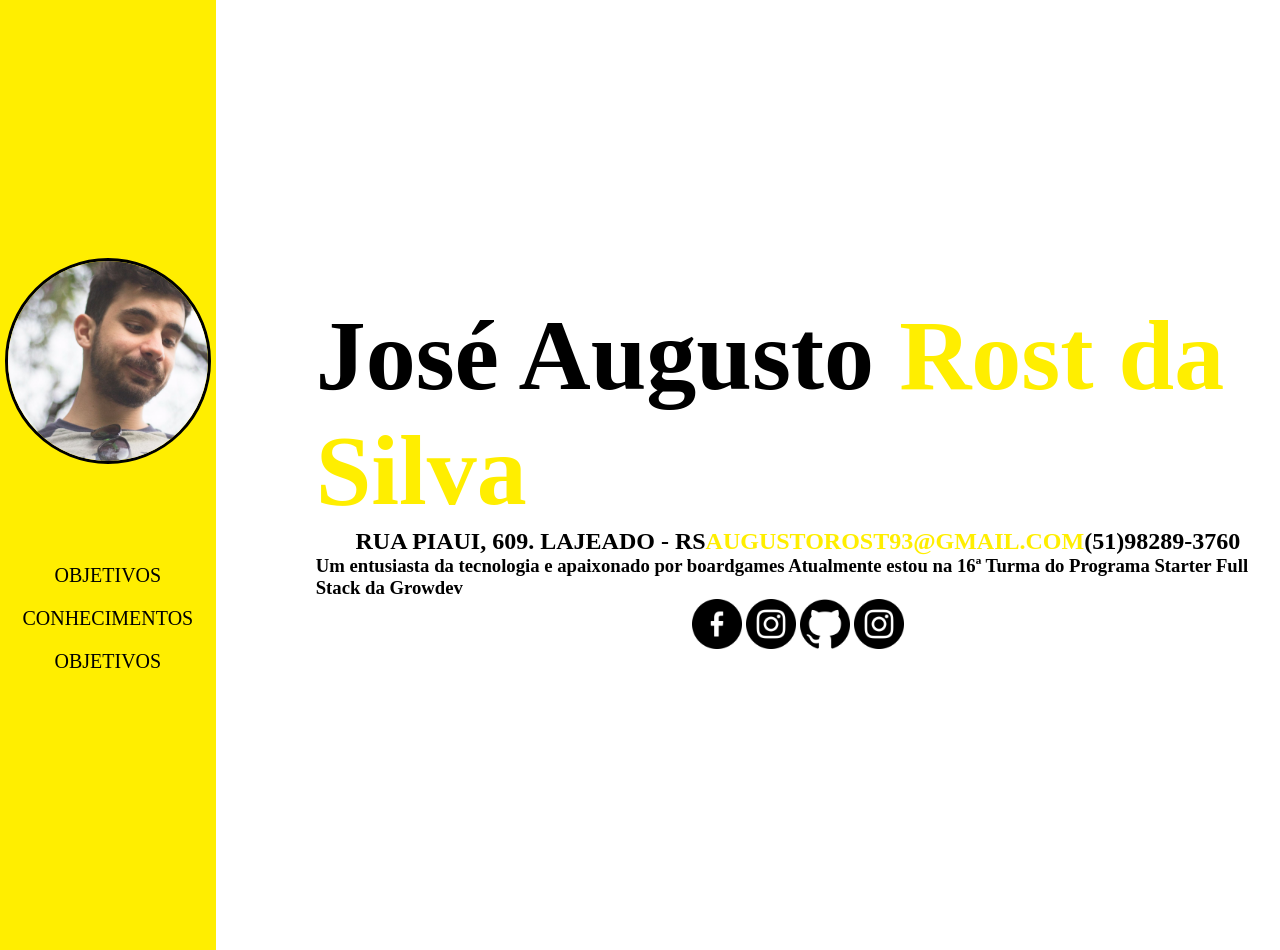
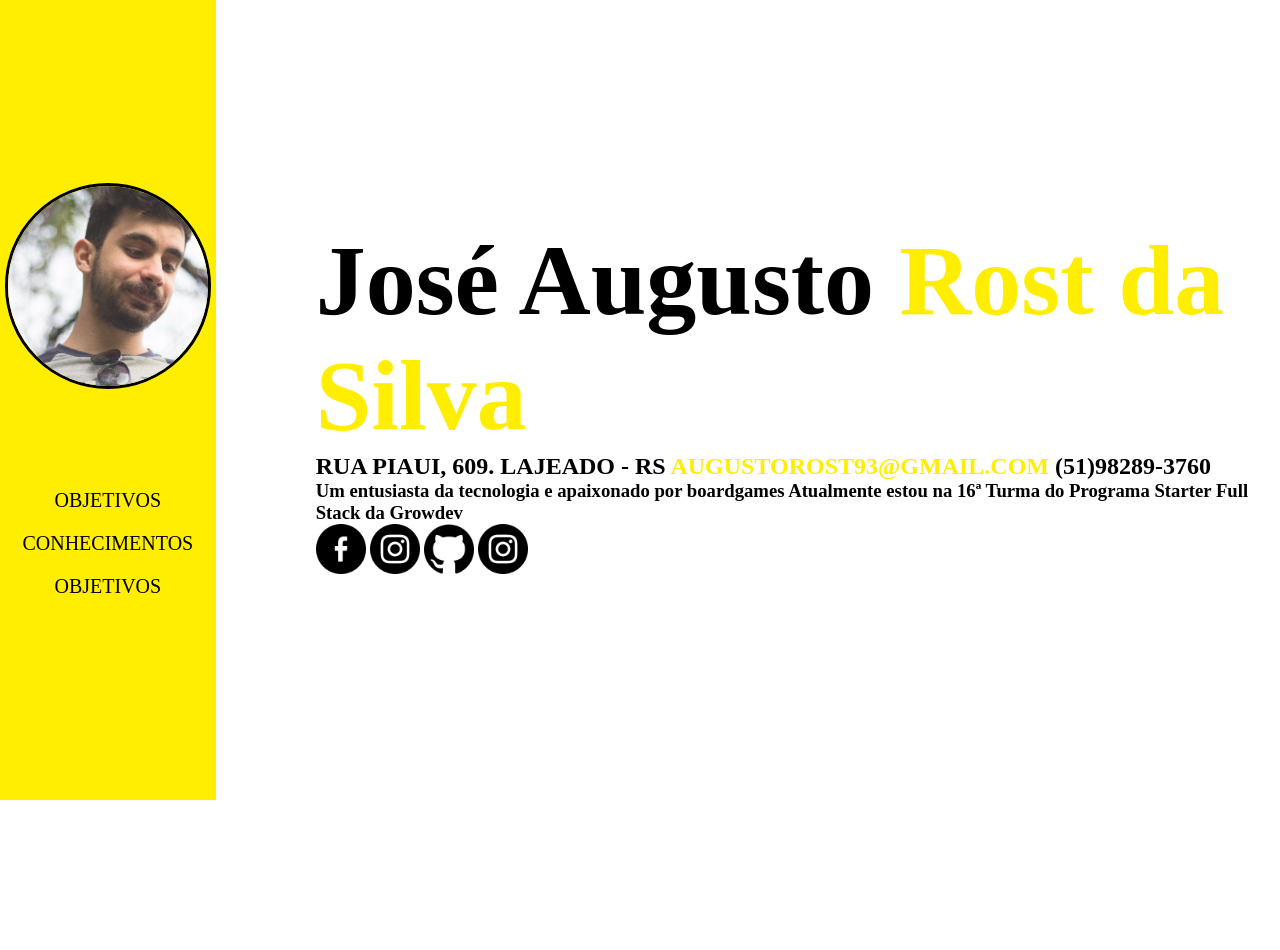
Before and after one commit to AugustoRost/atividade-final1, a plain HTML site: page index.html in a window 1280 px wide. After the commit the page ends 800 px from the top, so only its background shows below. Drawn offline with Linux system fonts and the light colour scheme.

Commit message:
correçao de bug de alinhamento

```diff
--- a/index.html
+++ b/index.html
@@ -34,12 +34,12 @@
         <h1 class="titulo01">
           José Augusto <span class="nome-amarelo">Rost da Silva</span>
         </h1>
-        <h2 class="alinhado-left">
+        <h2 class="alinhado-esquerda">
           RUA PIAUI, 609. LAJEADO - RS
           <span class="nome-amarelo">AUGUSTOROST93@GMAIL.COM</span>
           (51)98289-3760
         </h2>
-        <h3 class="alinhado-left">
+        <h3 class="alinhado-esquerda">
           Um entusiasta da tecnologia e apaixonado por boardgames Atualmente
           estou na 16ª Turma do Programa Starter Full Stack da Growdev
         </h3>
--- a/styles.css
+++ b/styles.css
@@ -4,7 +4,7 @@
 .bloco-1{
     background-color: rgb(255, 238, 0);
     width: 20%;
-    height: 950px;
+    min-height: 100vh;
     display: flex;
     justify-content: center;
     flex-direction: column;
@@ -49,21 +49,16 @@ text-decoration:underline;
     display: flex;
     justify-content: center;
     flex-direction: column;
-    align-items: center;
 }
 .icon {
     width: 50px;
     height: 50px;
 }
-.alinhado-left {
-    display: flex;
-    justify-content: left;
-    flex-direction: initial;
-    align-items: left;
+.alinhado-esquerda {
+    text-align: left;
 }
 * {
     padding: 0;
     margin: 0;
     box-sizing: border box
     }
-/*   e usa max-width: 100vw pra ser mais responsivo*/
```
